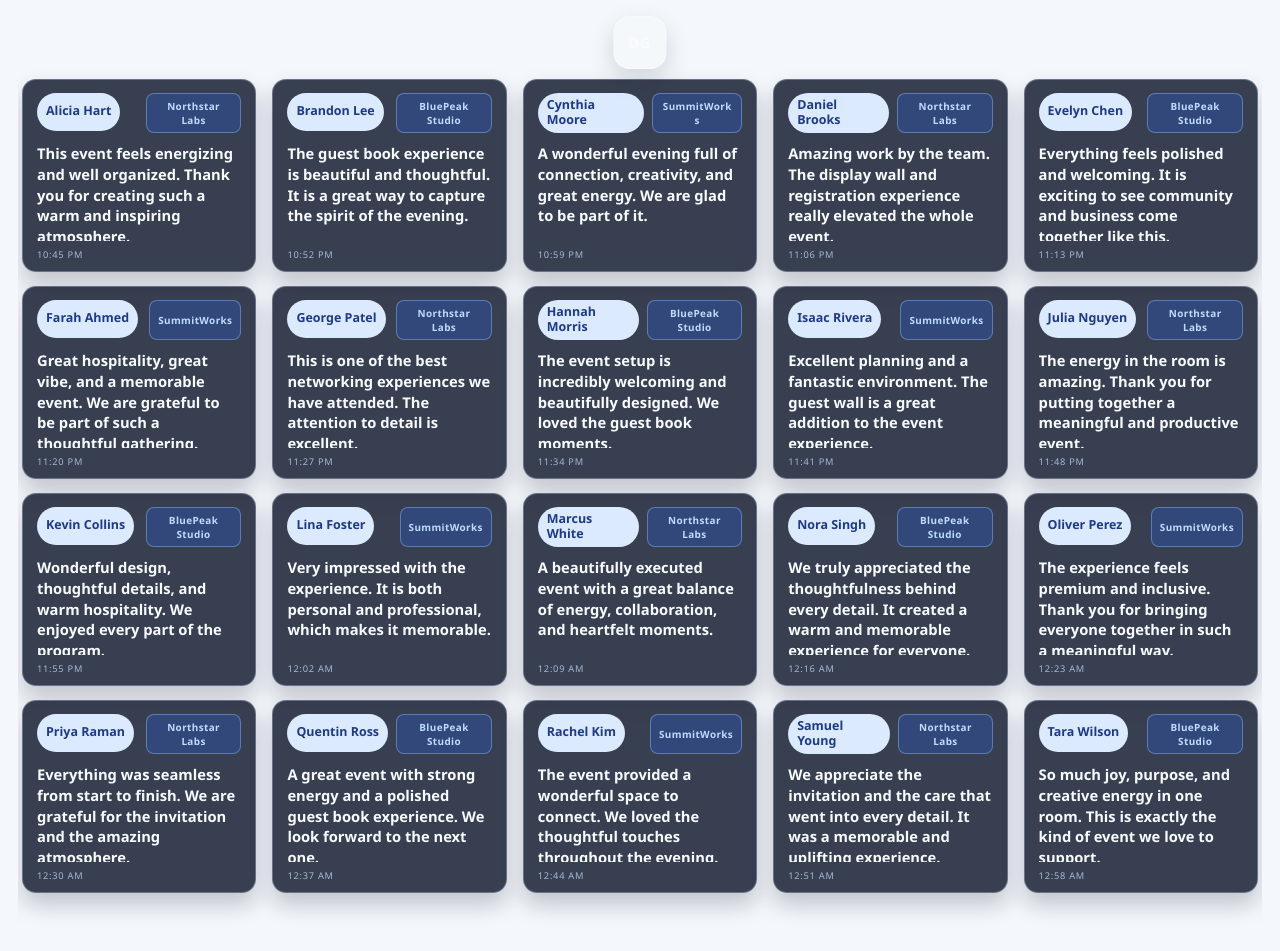
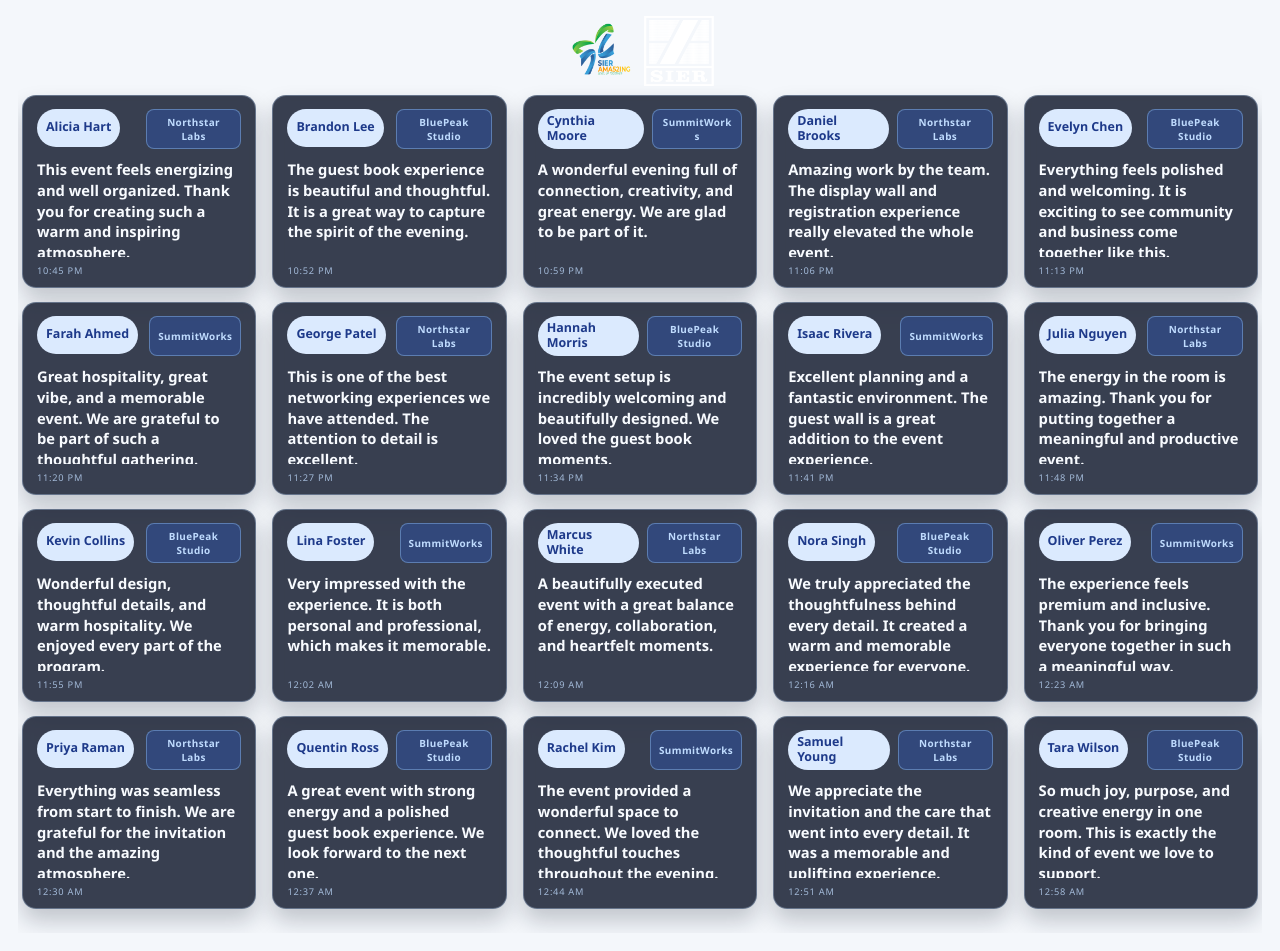
Before and after one commit to imam932/digital-guest-book, a Laravel app: page /display in a window 1280 px wide. Run offline with Laravel 12, Linux system fonts and the light colour scheme; data comes from the database, SQL or seed files in the repository; data that the repository does not hold is empty; style sheets or scripts are compiled from the project's sources; some libraries are stand-ins or nearby versions.

Commit message:
update logo size

```diff
--- a/resources/css/message-wall.css
+++ b/resources/css/message-wall.css
@@ -45,7 +45,7 @@ body.message-wall-page .public-header {
     overflow-y: auto;
     overflow-x: hidden;
     position: relative;
-    padding: 3.8rem 4px 24px;
+    padding: 4.8rem 4px 24px;
     scrollbar-width: thin;
     scrollbar-color: rgba(191, 219, 254, 0.55) transparent;
 }
--- a/resources/css/public.css
+++ b/resources/css/public.css
@@ -20,8 +20,17 @@
     display: inline-flex;
     align-items: center;
     justify-content: center;
+    gap: 0.5rem;
     text-decoration: none;
     pointer-events: auto;
+}
+
+.public-header__brand .brand-logo,
+.public-header__brand .brand-logo--small {
+    width: 70px;
+    height: auto;
+    max-height: 90px;
+    object-fit: contain;
 }
 
 .public-main {
--- a/resources/views/components/public/site-header.blade.php
+++ b/resources/views/components/public/site-header.blade.php
@@ -2,6 +2,8 @@
 
 <header class="public-header">
     <a class="public-header__brand" href="{{ url('/') }}" aria-label="{{ $eventSettings?->event_name ?? 'Digital Guest Book' }}">
-        <span class="brand-mark">DG</span>
+        <!-- <span class="brand-mark">DG</span> -->
+         <img src="{{ asset('img/LOGO-SIER-52.png') }}" alt="{{ $eventSettings?->event_name ?? 'Digital Guest Book' }} Logo" class="brand-logo">
+         <img src="{{ asset('img/Logo-sier-white.png') }}" alt="{{ $eventSettings?->event_name ?? 'Digital Guest Book' }} Logo" class="brand-logo--small">
     </a>
 </header>
```
Also changed, not shown: public/img/LOGO-SIER-52.png (added), public/img/Logo-sier-white.png (added), 1 other file.
